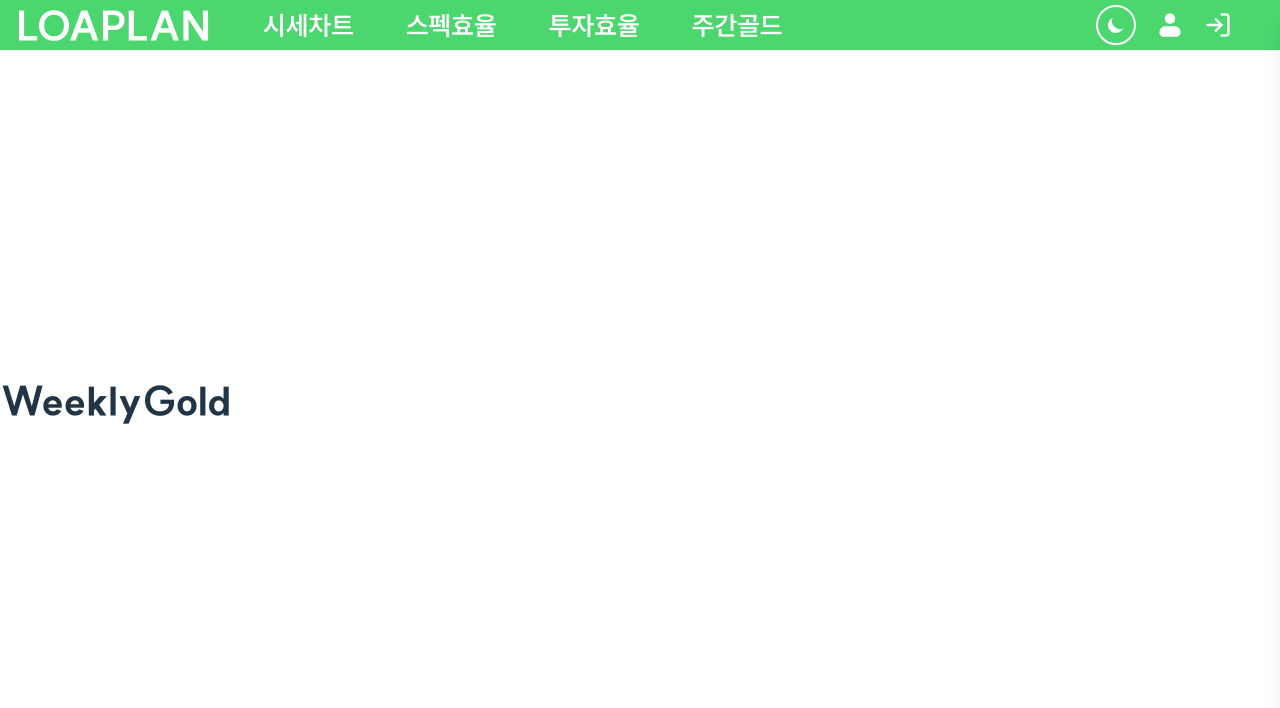
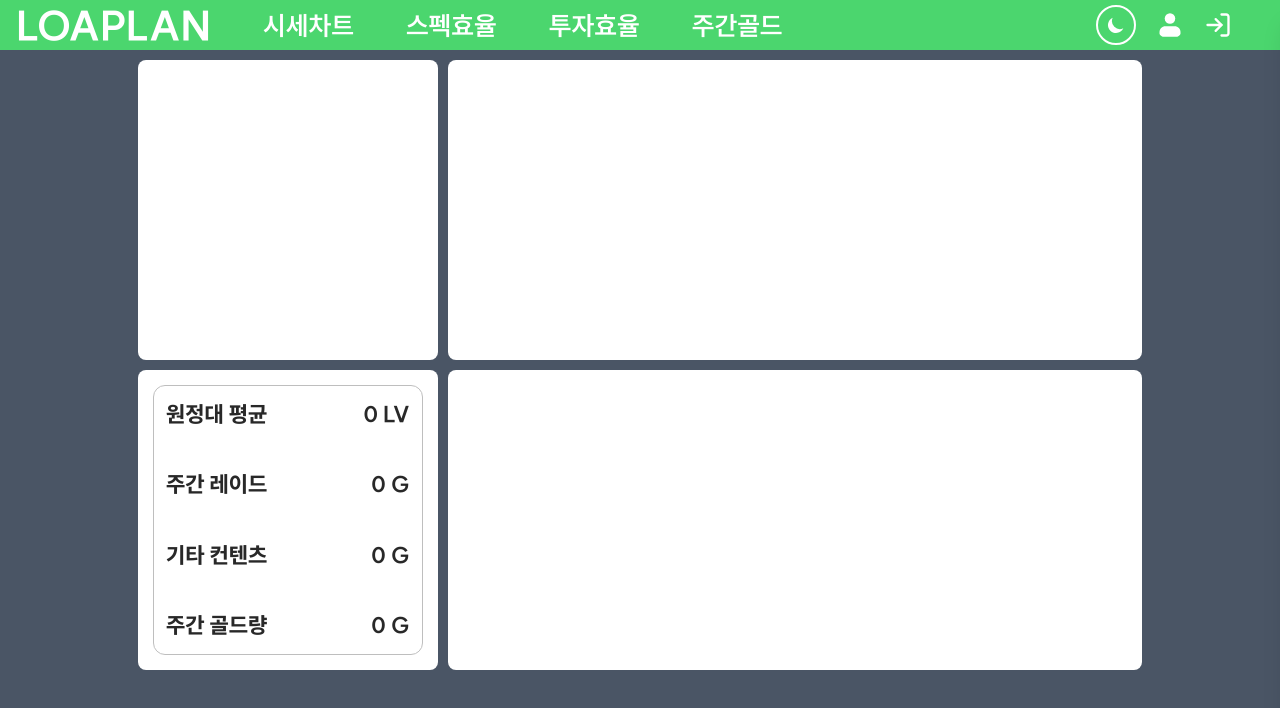
Before and after one commit to mycreature/LoaPlan, a React (Vite) app in the folder Client/: page /weekly-Gold in a window 1280 px wide. Shown: the top 708 px of the page. Built offline with nearby package versions, Linux system fonts and the light colour scheme.

Commit message:
[feat] 주간골드 내 레이드, 기타 컨텐츠의 사용자 선택값 토글 컴포넌트 파일 생성

```diff
--- /dev/null
+++ b/Client/src/components/selector/RaidSelector.tsx
@@ -0,0 +1,24 @@
+import { useExpeditionGoldData } from '../../hook/useExpeditionGoldData'
+import { useOtherSelectionStore } from '../../stores/selections/OtherSelectionStore'
+import { useRaidSelectionStore } from '../../stores/selections/RaidSelectionStore'
+
+import Button from '../ui/Button'
+
+const RaidSelector = () => {
+  const { toggleGate } = useRaidSelectionStore()
+  const { toggleDrop } = useOtherSelectionStore()
+
+  const expeditionGoldData = useExpeditionGoldData() || []
+
+  if (expeditionGoldData.length === 0) return null
+
+  console.log(expeditionGoldData)
+
+  return (
+    <div>
+      <Button onClick={() => toggleGate(expeditionGoldData[0].name, '카멘', '노말', 1)}></Button>
+    </div>
+  )
+}
+
+export default RaidSelector
--- a/Client/src/pages/WeeklyGold.tsx
+++ b/Client/src/pages/WeeklyGold.tsx
@@ -1,7 +1,27 @@
+import BarrackList from '../components/barracks/BarrackList'
+import GoldDashboard from '../components/GoldDashboard'
+import RaidSelector from '../components/selector/RaidSelector'
+import Block from '../components/ui/Block'
+
 const WeeklyGold = () => {
   return (
-    <div>
-      <h1>WeeklyGold</h1>
+    <div className='min-h-screen bg-gray-600 pt-[50px]'>
+      <main className='space-y-[10px] p-[10px]'>
+        <div className='flex justify-center gap-x-[10px]'>
+          <Block width={300} height={300}>
+            <BarrackList islevel={false} />
+          </Block>
+          <Block width={694} height={300}>
+            <RaidSelector />
+          </Block>
+        </div>
+        <div className='flex justify-center gap-x-[10px]'>
+          <Block width={300} height={300}>
+            <GoldDashboard width={270} height={270} />
+          </Block>
+          <Block width={694} height={300}></Block>
+        </div>
+      </main>
     </div>
   )
 }
```
Also changed, not shown: Client/src/components/selector/OtherSelector.tsx (added).
